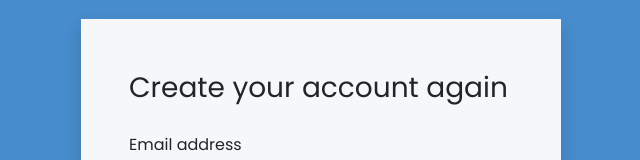
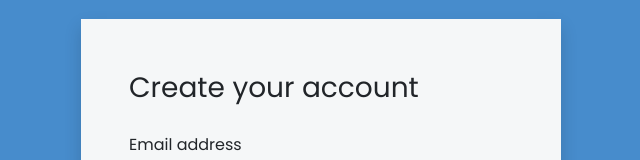
Before and after one commit to bilal-nexquery/auth-client, a React (Vite) app: page /register in a window 1280 px wide. Shown: the top 160 px of the page, without its empty margins (319-959 px from the left). Built offline with nearby package versions, Linux system fonts and the light colour scheme; no server answers.

Commit message:
Testing vercel

```diff
--- a/src/components/Signup.jsx
+++ b/src/components/Signup.jsx
@@ -77,7 +77,7 @@ function Signup() {
           <div className="toast-container">
             <ToastContainer limit={2} />
           </div>
-          <p className="fs-3 mb-4">Create your account again</p>
+          <p className="fs-3 mb-4">Create your account</p>
           <Form noValidate validated={validated} onSubmit={handleSubmit}>
             <Form.Group className="mb-3" controlId="formGroupEmail">
               <Form.Label>Email address</Form.Label>
```
